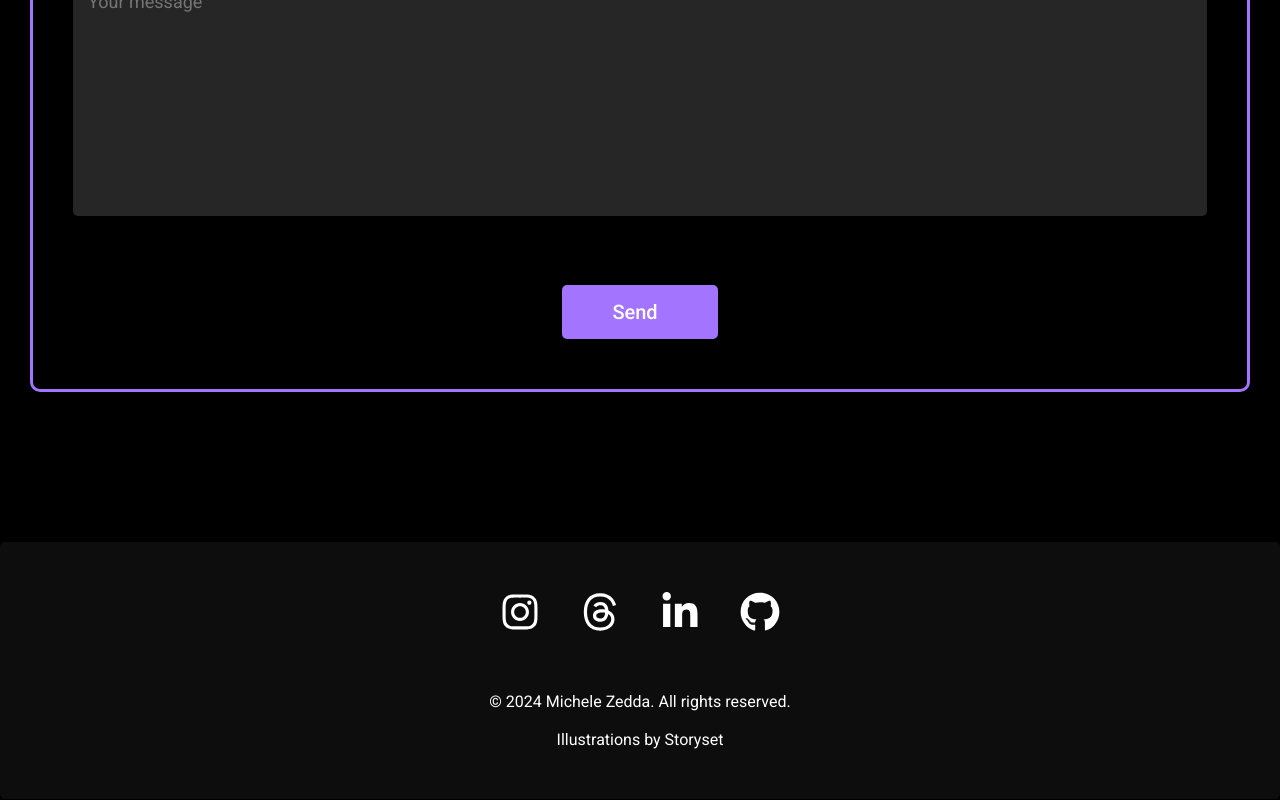
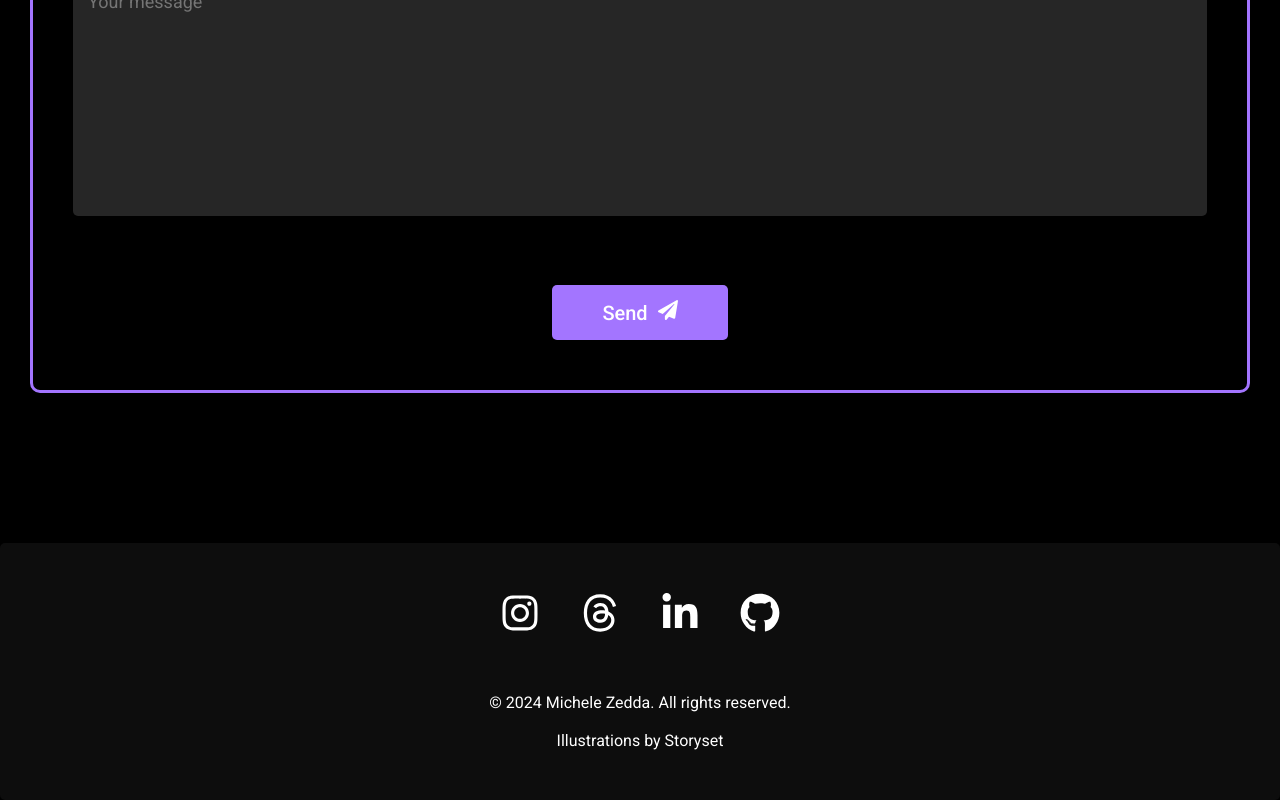
Before and after one commit to michelezedda/portfolio, a React (Vite) app: page / in a window 1280 px wide. Shown: the part 4433-5233 px from the top of the page. Built offline with nearby package versions, Linux system fonts and the light colour scheme; a web font is replaced by a local one.

Commit message:
send button icon

```diff
--- a/src/components/Contacts.jsx
+++ b/src/components/Contacts.jsx
@@ -1,6 +1,7 @@
 import "../styles/contacts.css";
 import { useTranslation } from "react-i18next";
 import MyContactsPic from "/mobile.gif";
+import { FaPaperPlane } from "react-icons/fa";
 
 function Contacts() {
   const { t } = useTranslation("global");
@@ -28,7 +29,9 @@ function Contacts() {
                 <textarea name="Message" rows="10" placeholder="Your message" />
                 <button type="submit" className="button">
                   {t("contacts.button")} &nbsp;
-                  <i className="fa-solid fa-paper-plane"></i>
+                  <i>
+                    <FaPaperPlane />
+                  </i>
                 </button>
               </form>
             </div>
```
